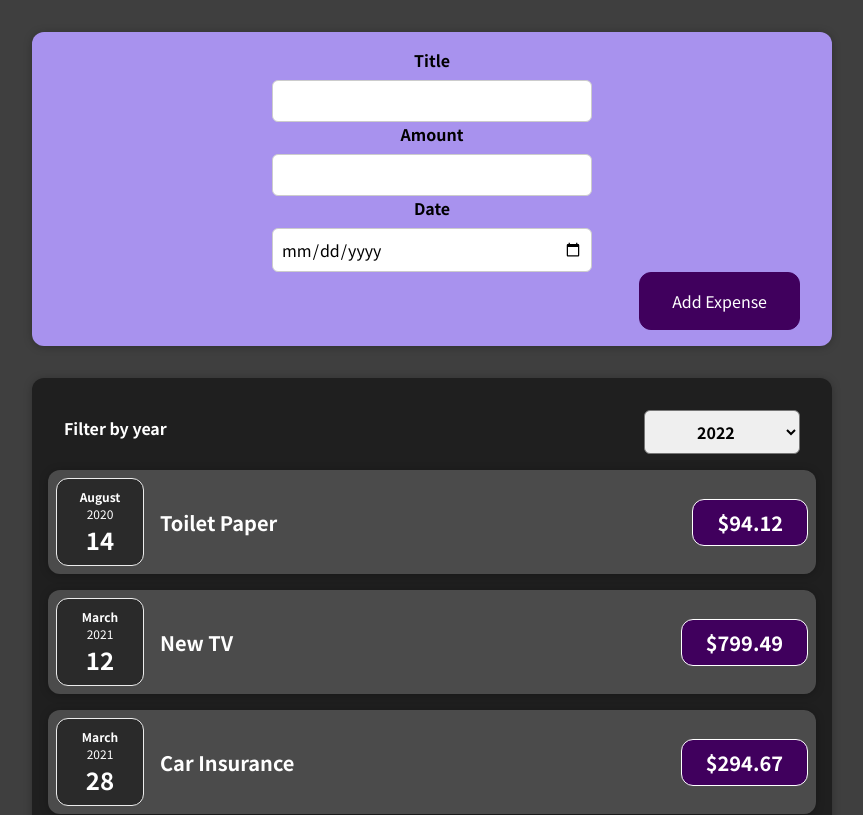
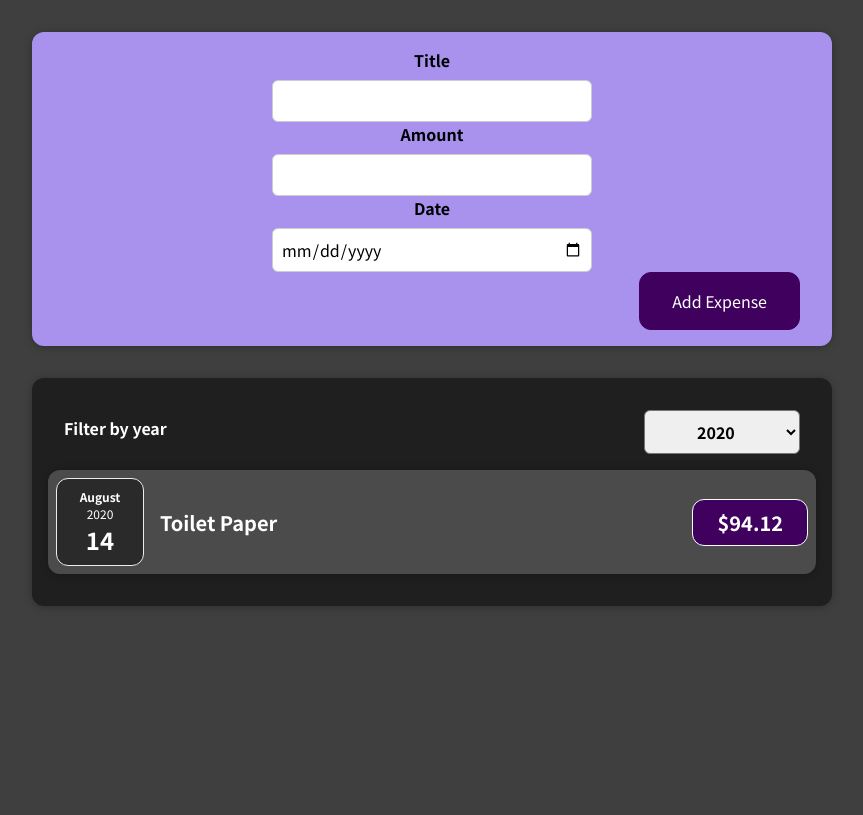
Before and after one commit to KenjiEmura/React, a React (Create React App) app in the folder dummy-app/: page / in a window 1280 px wide. Shown: the top 815 px of the page, without its empty margins (208-1071 px from the left). Built offline with nearby package versions, Linux system fonts and the light colour scheme.

Commit message:
Fixed minor bug when filtering the data

```diff
--- a/dummy-app/src/components/Expenses/Expenses.js
+++ b/dummy-app/src/components/Expenses/Expenses.js
@@ -11,6 +11,11 @@
   const filterChangeHandler = (selectedYear) => {
     setSelectedYear(selectedYear);
   };
+
+  const filteredExpenses = props.items.filter((expense) => {
+    return expense.date.getFullYear().toString() === year;
+  });
+
   return (
     <div>
       <Card className="expenses">
@@ -18,8 +23,9 @@
           selectedYear={year}
           onChangeFilter={filterChangeHandler}
         />
-        {props.items.map((expense) => (
+        {filteredExpenses.map((expense) => (
           <ExpenseItem
+            key={expense.id}
             title={expense.title}
             date={expense.date}
             amount={expense.amount}
--- a/dummy-app/src/components/Expenses/ExpensesFilter.js
+++ b/dummy-app/src/components/Expenses/ExpensesFilter.js
@@ -10,7 +10,7 @@
     <div className="expenses-filter">
       <div className="expenses-filter__control">
         <label>Filter by year</label>
-        <select value={props.year} onChange={dropdownChangeHandler}>
+        <select value={props.selectedYear} onChange={dropdownChangeHandler}>
           <option value="2022">2022</option>
           <option value="2021">2021</option>
           <option value="2020">2020</option>
```
